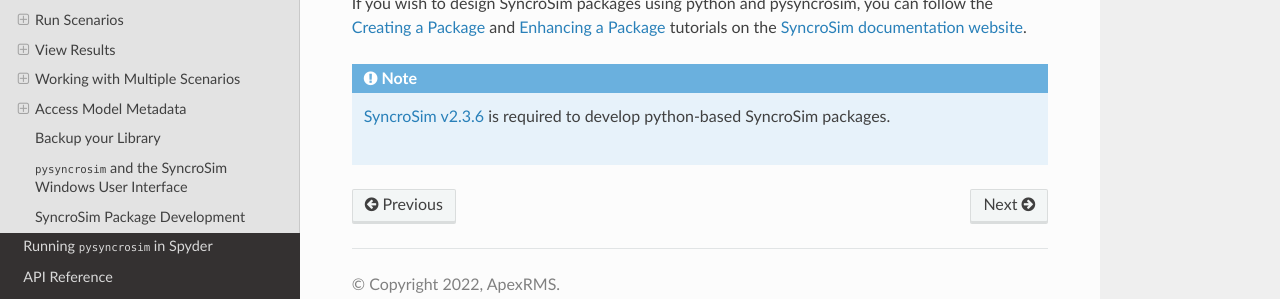
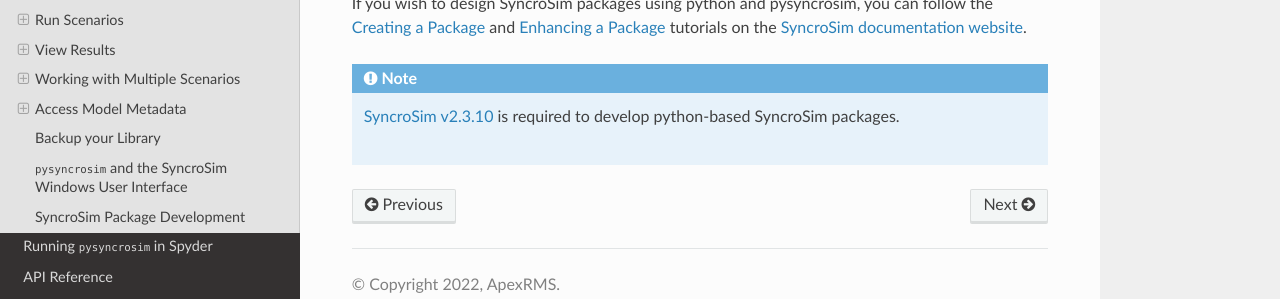
Before and after one commit to syncrosim/pysyncrosim, a Sphinx documentation site: the page built from docs/quickstart.rst, in a window 1280 px wide and 900 px high, scrolled down 16465 px. Shown: the part 546-845 px from the top of the window. Built offline with Sphinx 7.4.7 and the Read the Docs theme 2.0.0, drawn with Linux system fonts in a browser that asks for light colours; pages that are not in the unit, such as notebooks, are missing from menus.

Commit message:
Updating SyncroSim version requirements

```diff
--- a/docs/index.rst
+++ b/docs/index.rst
@@ -4,7 +4,7 @@
    contain the root `toctree` directive.
 
 Welcome to ``pysyncrosim``'s documentation!
-=======================================
+===========================================
 
 ``pysyncrosim`` is the Python interface to `SyncroSim`_
 
--- a/docs/install.rst
+++ b/docs/install.rst
@@ -9,7 +9,7 @@
 Dependencies
 ------------
 
-``pysyncrosim`` was tested and developed using **Python 3.8** and **SyncroSim 2.3.5**. Because ``pysyncrosim`` uses ``rasterio`` for integrating spatial data, it also requires a C library dependency: ``GDAL >=2.3``.
+``pysyncrosim`` was tested and developed using **Python 3.8** and **SyncroSim 2.3.10**. Because ``pysyncrosim`` uses ``rasterio`` for integrating spatial data, it also requires a C library dependency: ``GDAL >=2.3``.
 
 * python>=3.8
 
--- a/docs/quickstart.rst
+++ b/docs/quickstart.rst
@@ -710,6 +710,6 @@
 
 .. note::
 
-	`SyncroSim v2.3.6`_ is required to develop python-based SyncroSim packages.
+	`SyncroSim v2.3.10`_ is required to develop python-based SyncroSim packages.
 
-		.. _SyncroSim v2.3.6: https://syncrosim.com/download/
+		.. _SyncroSim v2.3.10: https://syncrosim.com/download/
```
Also changed, not shown: README.md (+2 -2 lines).
